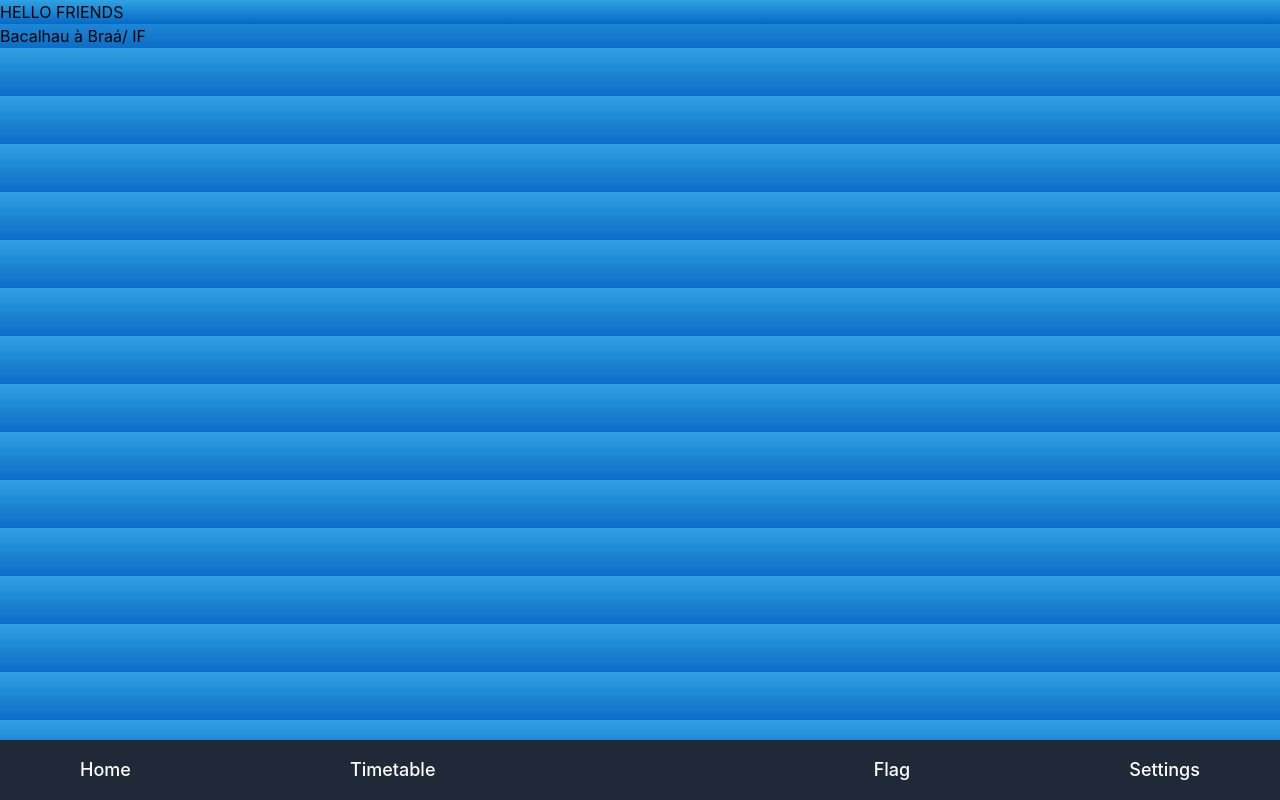
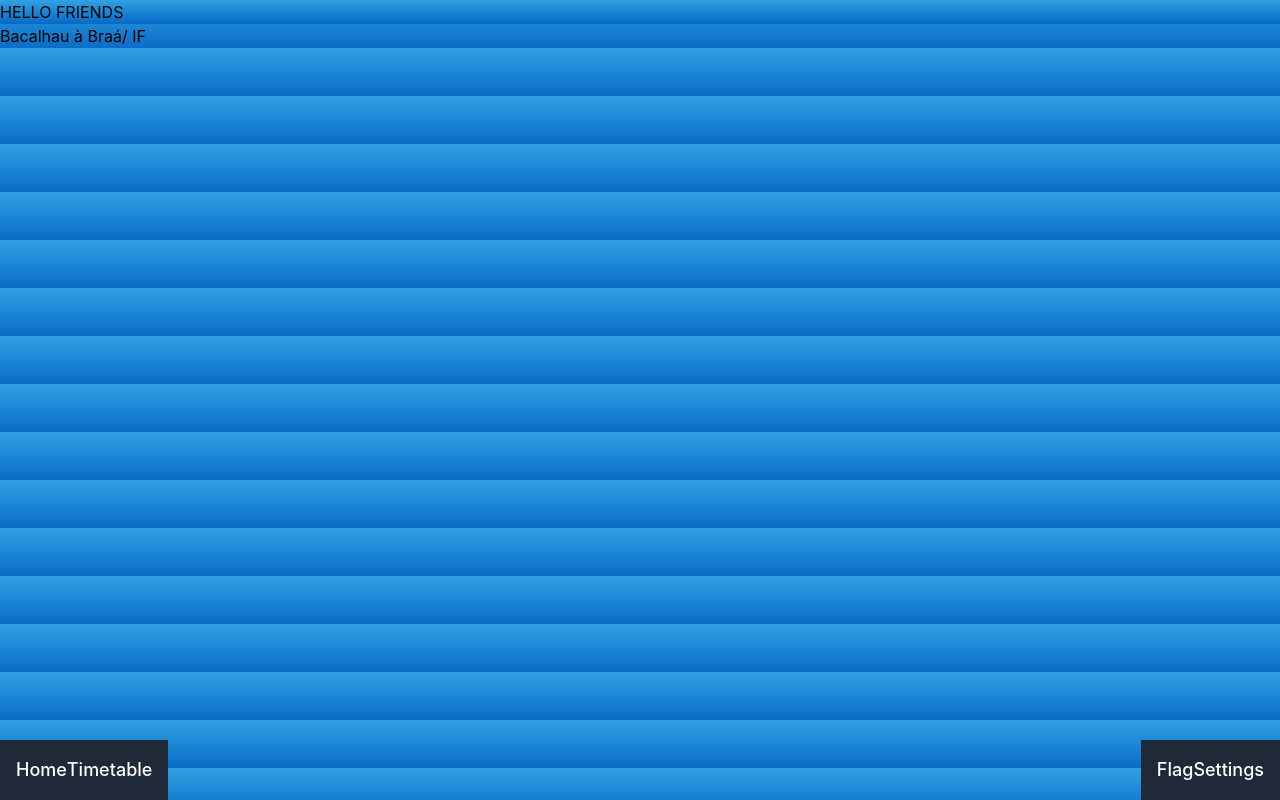
Before and after one commit to jnluis/BatalhaBus, a React (Create React App) app: page / in a window 1280 px wide. Built offline with nearby package versions, Linux system fonts and the light colour scheme.

Commit message:
Trying to split footer

```diff
--- a/src/components/Footer.js
+++ b/src/components/Footer.js
@@ -8,15 +8,26 @@ import App from "../App";
 class Footer extends Component {
   render() {
     return (
-      <footer className="fixed bottom-0 left-0 w-full bg-gray-800 text-white py-4">
-        <div className="max-w-6xl mx-auto px-4 flex justify-between items-center">
-          <button className="text-lg font-medium">Home</button>
-          <button className="text-lg font-medium">Timetable</button>
-          <div className="bg-gray-0"> </div>
-          <button className="text-lg font-medium">Flag</button>
-          <button className="text-lg font-medium">Settings</button>
-        </div>
-      </footer>
+      <React.Fragment>
+        <footer className="fixed bottom-0 left-0 w-half bg-gray-800 text-white py-4">
+          <div className="max-w-6xl mx-auto px-4 flex justify-between items-center">
+            <button className="text-lg font-medium rounded-full">Home</button>
+            <button className="text-lg font-medium rounded-full">
+              Timetable
+            </button>
+          </div>
+        </footer>
+        <footer className="fixed bottom-0 right-0 w-half bg-gray-800 text-white py-4">
+          <div className="max-w-6xl mx-auto px-4 flex justify-between items-center">
+            <button className="text-lg font-medium rounded-full bg-color-white-500">
+              Flag
+            </button>
+            <button className="text-lg font-medium rounded-full">
+              Settings
+            </button>
+          </div>
+        </footer>
+      </React.Fragment>
     );
   }
 }
```
